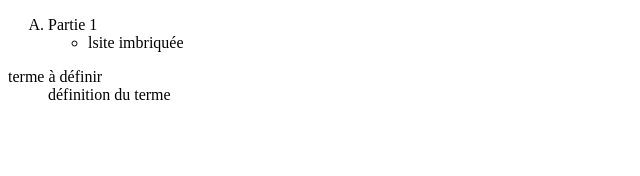
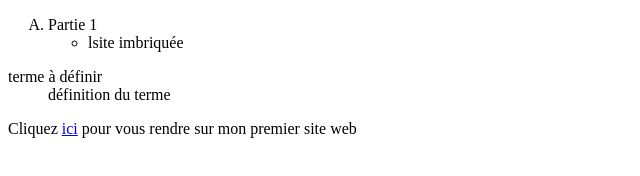
Before and after one commit to haminata06/page-produit, a plain HTML site: page index.html in a window 1280 px wide. Shown: the whole page, without its empty margins (0-640 px from the left). Drawn offline with Linux system fonts and the light colour scheme.

Commit message:
découverte de l'attribut target

```diff
--- a/index.html
+++ b/index.html
@@ -17,6 +17,8 @@
         <dt>terme à définir</dt>
         <dd>définition du terme</dd>
     </dl>
+    <!-- ci-dessous un lien externe -->
+    <p>Cliquez <a href="https://haminata06.github.io/projet-html/" target="_blank">ici</a> pour vous rendre sur mon premier site web</p>
     <header></header>
     <main></main>
     <footer></footer>
```
